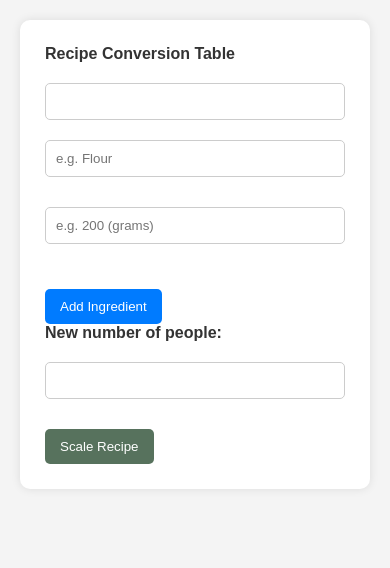
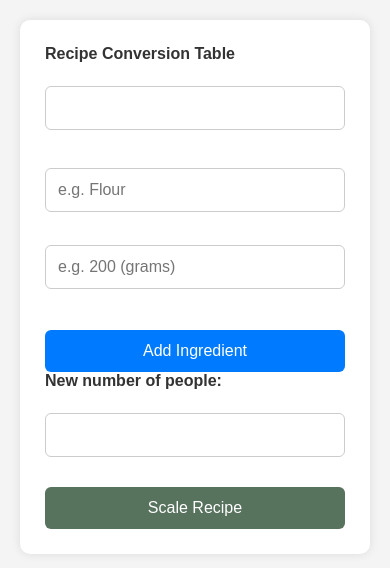
Before and after one commit to Beechy-92/beechy-milestone-2, a plain HTML site: page index.html in a window 390 px wide. Drawn offline with Linux system fonts and the light colour scheme.

Commit message:
CSS improvment for phones

```diff
--- a/assets/css/style.css
+++ b/assets/css/style.css
@@ -28,12 +28,18 @@ form label {
 form input[type="text"],
 form input[type="number"] {
     width: 100%;
-    padding: 10px;
-    margin-top: 5px;
+    padding: 12px;
+    margin-top: 8px;
     margin-bottom: 15px;
     border: 1px solid #ccc;
-    border-radius: 5px;
+    border-radius: 6px;
     box-sizing: border-box;
+    font-size: 1rem;
+}
+
+/* Ingredients Container */
+#ingredients-list {
+    margin-top: 15px;
 }
 
 /* ingrefient rows */
@@ -41,24 +47,36 @@ form input[type="number"] {
     display: flex;
     gap: 10px;
     align-items: centre;
-    margin-bottom: 10px;
+    margin-bottom: 12px;
+    flex-wrap: wrap;
 }
 
 /* Ingredient Input */
 .ingredient {
-    flex: 1;
+    flex: 1 1 45%;
+    min-width: 120px;
+}
+
+/* Original display (gray text) */
+.original-display {
+  font-size: 0.85rem;
+  color: gray;
+  margin-left: 5px;
+  flex-basis: 100%;
 }
 
 /* Buttons */
 button {
-  display: inline-block;
+  display: block;
   margin-top: 15px;
-  padding: 10px 15px;
+  padding: 12px 20px;
+  font-size: 1rem;
   background-color: #57725d;
   color: white;
   border: none;
-  border-radius: 5px;
+  border-radius: 6px;
   cursor: pointer;
+  width: 100%;
 }
 
 button#add-ingredient-btn {
@@ -76,4 +94,14 @@ button:hover {
     flex-direction: column;
     align-items: stretch;
   }
+
+  .ingredient input {
+    width: 100%;
+    flex-basis: 100%;
+  }
+
+  .original-display {
+    margin-left: 0;
+    margin-top: 4px;
+  }
 }
```
